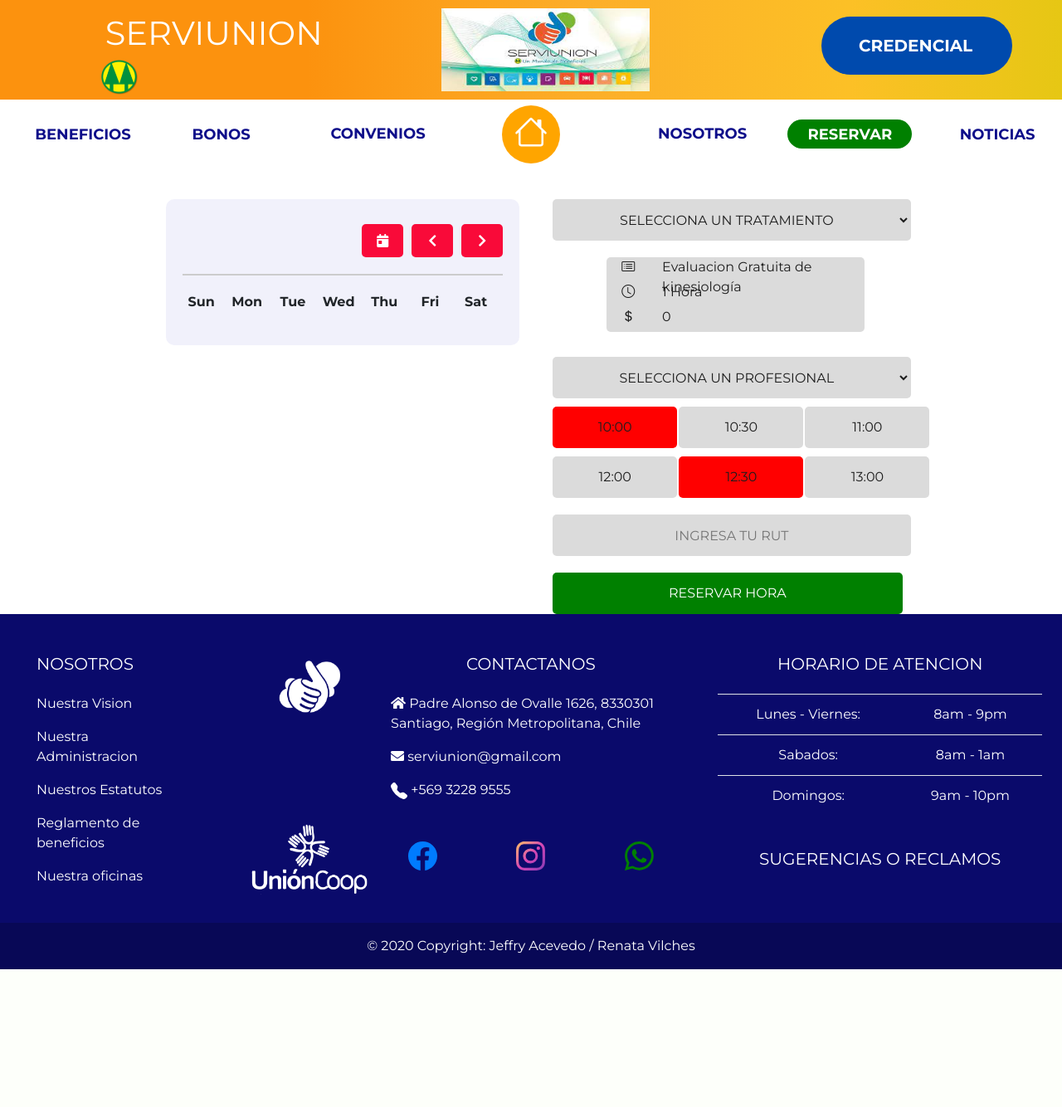
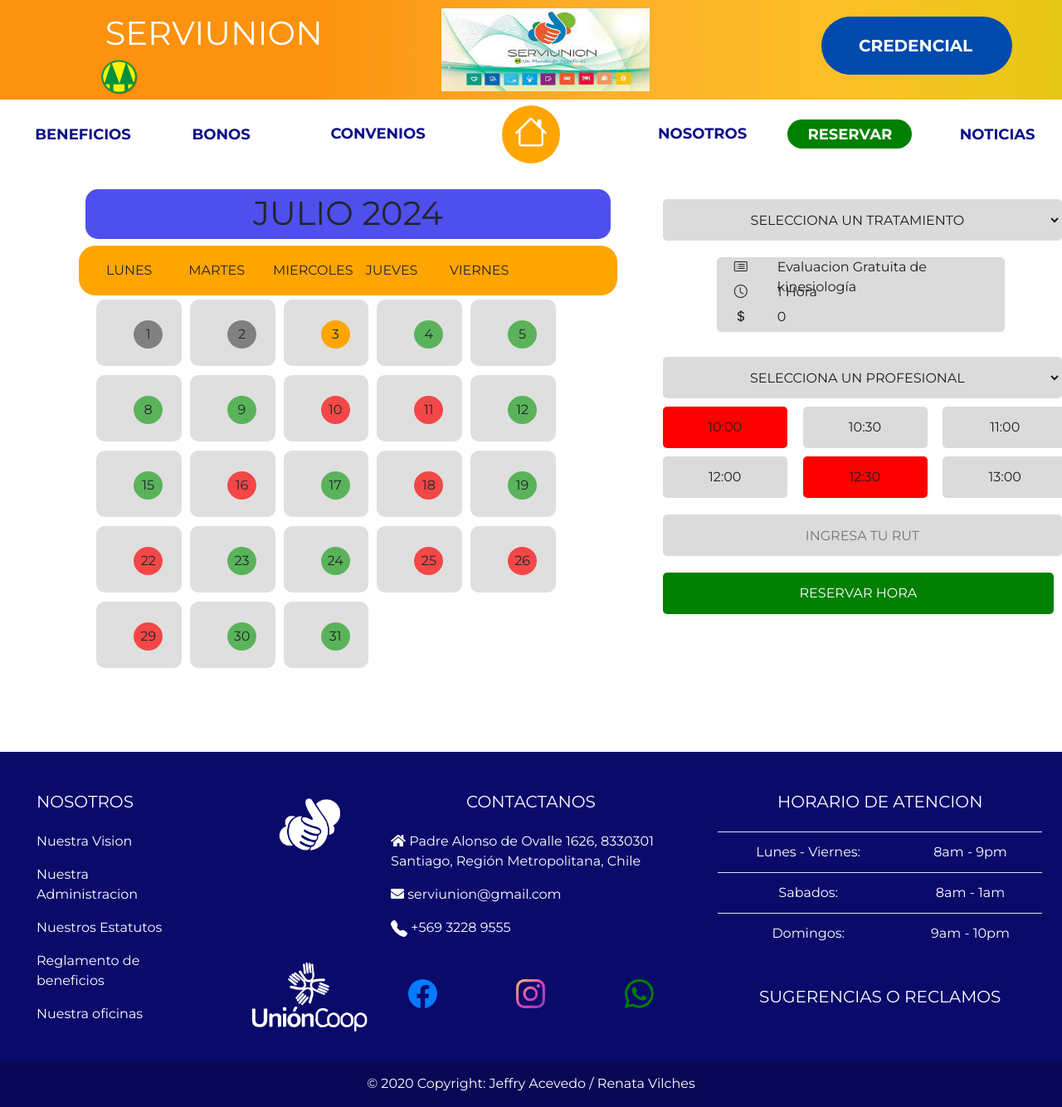
Before and after one commit to jefftechboy/PaginaServiunionPrueba, a Django app: page /agendar/ in a window 1280 px wide. Shown: the whole page at 83% size. Before the commit the page ends 1168 px from the top, so only its background shows below. Run offline with Django 5.2, Linux system fonts and the light colour scheme; some libraries are stand-ins or nearby versions.

Commit message:
actualizar archivos

```diff
--- a/core/templates/core/agendar/agendar.html
+++ b/core/templates/core/agendar/agendar.html
@@ -1,168 +1,114 @@
 {% extends 'core/base.html' %}
 {% load static %}
 {% block contenido %}
-<!-- AGENDA -->
-<script>
-  const daysContainer = document.querySelector(".days"),
-  nextBtn = document.querySelector(".next-btn"),
-  prevBtn = document.querySelector(".prev-btn"),
-  month = document.querySelector(".month"),
-  todayBtn = document.querySelector(".today-btn");
+<style>
+.titulo-agenda{
+  background-color: rgb(79, 79, 237);
+  border-radius: 15px;
+  height: 60px;
+}
+.fila-dias-semana{
+  background-color: orange;
+  padding: 8px;
+  margin-right: 0px;
+  height: 60px;
+  border-radius: 20px;
+  margin-left: 0px;
+}
+.dias-semana{
+  height: 80px;
+  padding-top: 25px;
+  background-color: rgba(186, 186, 186, 0.458);
+  border-radius: 10px;
+  margin: 5px;
+}
+.contenedor-dias{
+  background-color: rgba(128, 128, 128, 0);
+  width: 95%;
+  height: 400px;
+  border-bottom-left-radius: 20px;
+  border-bottom-right-radius: 20px;
+  margin-bottom: 150px;
+}
+.dias-semana-nombres{
+  padding-top: 10px;
+}
+.dias-semana:hover{
+  cursor: pointer;
+}
+.numeros{
+  background-color: rgba(20, 156, 20, 0.655);
+  font-size: 16px;
+  padding: 5px;
+  border-radius: 100%;
+  width: 35px;
+  margin-left: 30px;
+}
+</style>
 
-const months = [
-  "January",
-  "February",
-  "March",
-  "April",
-  "May",
-  "June",
-  "July",
-  "August",
-  "September",
-  "October",
-  "November",
-  "December",
-];
-
-const days = ["Sun", "Mon", "Tue", "Wed", "Thu", "Fri", "Sat"];
-
-// get current date
-const date = new Date();
-
-// get current month
-let currentMonth = date.getMonth();
-
-// get current year
-let currentYear = date.getFullYear();
-
-// function to render days
-function renderCalendar() {
-  // get prev month current month and next month days
-  date.setDate(1);
-  const firstDay = new Date(currentYear, currentMonth, 1);
-  const lastDay = new Date(currentYear, currentMonth + 1, 0);
-  const lastDayIndex = lastDay.getDay();
-  const lastDayDate = lastDay.getDate();
-  const prevLastDay = new Date(currentYear, currentMonth, 0);
-  const prevLastDayDate = prevLastDay.getDate();
-  const nextDays = 7 - lastDayIndex - 1;
-
-  // update current year and month in header
-  month.innerHTML = `${months[currentMonth]} ${currentYear}`;
-
-  // update days html
-  let days = "";
-
-  // prev days html
-  for (let x = firstDay.getDay(); x > 0; x--) {
-    days += `<div class="day prev">${prevLastDayDate - x + 1}</div>`;
-  }
-
-  // current month days
-  for (let i = 1; i <= lastDayDate; i++) {
-    // check if its today then add today class
-    if (
-      i === new Date().getDate() &&
-      currentMonth === new Date().getMonth() &&
-      currentYear === new Date().getFullYear()
-    ) {
-      // if date month year matches add today
-      days += `<div class="day today">${i}</div>`;
-    } else {
-      //else dont add today
-      days += `<div class="day ">${i}</div>`;
-    }
-  }
-
-  // next MOnth days
-  for (let j = 1; j <= nextDays; j++) {
-    days += `<div class="day next">${j}</div>`;
-  }
-
-  // run this function with every calendar render
-  hideTodayBtn();
-  daysContainer.innerHTML = days;
-}
-
-renderCalendar();
-
-nextBtn.addEventListener("click", () => {
-  // increase current month by one
-  currentMonth++;
-  if (currentMonth > 11) {
-    // if month gets greater that 11 make it 0 and increase year by one
-    currentMonth = 0;
-    currentYear++;
-  }
-  // rerender calendar
-  renderCalendar();
-});
-
-// prev monyh btn
-prevBtn.addEventListener("click", () => {
-  // increase by one
-  currentMonth--;
-  // check if let than 0 then make it 11 and deacrease year
-  if (currentMonth < 0) {
-    currentMonth = 11;
-    currentYear--;
-  }
-  renderCalendar();
-});
-
-// go to today
-todayBtn.addEventListener("click", () => {
-  // set month and year to current
-  currentMonth = date.getMonth();
-  currentYear = date.getFullYear();
-  // rerender calendar
-  renderCalendar();
-});
-
-// lets hide today btn if its already current month and vice versa
-
-function hideTodayBtn() {
-  if (
-    currentMonth === new Date().getMonth() &&
-    currentYear === new Date().getFullYear()
-  ) {
-    todayBtn.style.display = "none";
-  } else {
-    todayBtn.style.display = "flex";
-  }
-}
-</script>
-
-  <div class="container-fluid " style="margin-top: 100px; padding-left: 200px;">
+  <div class="container-fluid " style="margin-top: 100px; padding-left: 80px;">
     <div class="row">
-      <div class="col-5">
-        <div class="calendar">
-          <div class="header">
-            <div class="month"></div>
-            <div class="btns">
-              <div class="btn today-btn">
-                <i class="fas fa-calendar-day"></i>
-              </div>
-              <div class="btn prev-btn">
-                <i class="fas fa-chevron-left"></i>
-              </div>
-              <div class="btn next-btn">
-                <i class="fas fa-chevron-right"></i>
-              </div>
-            </div>
+      <div class="col-7">
+        <div class="container calendario" style="text-align: center;">
+          <header class="mainHead">
+            <h1 style=" margin: 8px;padding-top: 5px;" class="titulo-agenda">JULIO 2024</h1>
+          </header>
+          <!-- DIAS DE LA SEMANA -->
+          <div class="row fila-dias-semana">
+            <div class="col-2 dias-semana-nombres">LUNES</div>
+            <div class="col-2 dias-semana-nombres">MARTES</div>
+            <div class="col-2 dias-semana-nombres">MIERCOLES</div>
+            <div class="col-2 dias-semana-nombres">JUEVES</div>
+            <div class="col-2 dias-semana-nombres">VIERNES</div>
+            <div class="col-2 dias-semana-nombres"></div>
           </div>
-          <div class="weekdays">
-            <div class="day">Sun</div>
-            <div class="day">Mon</div>
-            <div class="day">Tue</div>
-            <div class="day">Wed</div>
-            <div class="day">Thu</div>
-            <div class="day">Fri</div>
-            <div class="day">Sat</div>
+          <div class="container-fluid contenedor-dias">
+          <!-- SEMANA 1 -->
+          <div class="row" >
+            <div class="col-2 dias-semana"><p class="numeros" style="background-color: grey;">1</p></div>
+            <div class="col-2 dias-semana"><p class="numeros" style="background-color: grey;">2</p></div>
+            <div class="col-2 dias-semana"><p class="numeros" style="background-color: orange;">3</p></div>
+            <div class="col-2 dias-semana"><p class="numeros">4</p></div>
+            <div class="col-2 dias-semana"><p class="numeros">5</p></div>
+            <div class="col-2"></div>
           </div>
-          <div class="days">
-            <!-- lets add days using js -->
+          <!-- SEMANA 2 -->
+          <div class="row">
+            <div class="col-2 dias-semana"><p class="numeros">8</p></div>
+            <div class="col-2 dias-semana"><p class="numeros">9</p></div>
+            <div class="col-2 dias-semana"><p class="numeros" style="background-color: rgba(255, 0, 0, 0.677);">10</p></div>
+            <div class="col-2 dias-semana"><p class="numeros" style="background-color: rgba(255, 0, 0, 0.677);">11</p></div>
+            <div class="col-2 dias-semana"><p class="numeros">12</p></div>
+            <div class="col-2"></div>
           </div>
+          <!-- SEMANA 3 -->
+          <div class="row">
+            <div class="col-2 dias-semana"><p class="numeros">15</p></div>
+            <div class="col-2 dias-semana"><p class="numeros" style="background-color: rgba(255, 0, 0, 0.677);">16</p></div>
+            <div class="col-2 dias-semana"><p class="numeros">17</p></div>
+            <div class="col-2 dias-semana"><p class="numeros" style="background-color: rgba(255, 0, 0, 0.677);">18</p></div>
+            <div class="col-2 dias-semana"><p class="numeros">19</p></div>
+            <div class="col-2"></div>
+          </div>
+          <!-- SEMANA 4 -->
+          <div class="row">
+            <div class="col-2 dias-semana"><p class="numeros" style="background-color: rgba(255, 0, 0, 0.677);">22</p></div>
+            <div class="col-2 dias-semana"><p class="numeros">23</p></div>
+            <div class="col-2 dias-semana"><p class="numeros">24</p></div>
+            <div class="col-2 dias-semana"><p class="numeros" style="background-color: rgba(255, 0, 0, 0.677);">25</p></div>
+            <div class="col-2 dias-semana"><p class="numeros" style="background-color: rgba(255, 0, 0, 0.677);">26</p></div>
+            <div class="col-2"></div>
+          </div>
+          <!-- SEMANA 5 -->
+          <div class="row">
+            <div class="col-2 dias-semana"><p class="numeros" style="background-color: rgba(255, 0, 0, 0.677);">29</p></div>
+            <div class="col-2 dias-semana"><p class="numeros">30</p></div>
+            <div class="col-2 dias-semana"><p class="numeros">31</p></div>
+            <div class="col-2"></div>
+            <div class="col-2"></div>
+            <div class="col-2"></div>
+          </div>
+        </div>
         </div>
       </div>
       <div class="col-5">
@@ -247,7 +193,6 @@
           </button>
         </div>
       </div>
-      <div class="col-2"></div>
     </div>
   </div>
 
--- a/core/templates/core/base.html
+++ b/core/templates/core/base.html
@@ -1500,7 +1500,7 @@
         </style>
         <!--STYLE AGENDAR-->
         <style>
-            @import url(https://fonts.googleapis.com/css?family=Poppins:100,100italic,200,200italic,300,300italic,regular,italic,500,500italic,600,600italic,700,700italic,800,800italic,900,900italic);
+          @import url(https://fonts.googleapis.com/css?family=Poppins:100,100italic,200,200italic,300,300italic,regular,italic,500,500italic,600,600italic,700,700italic,800,800italic,900,900italic);
 :root {
   --primary-color: #f90a39;
   --text-color: #1d1d1d;
```
